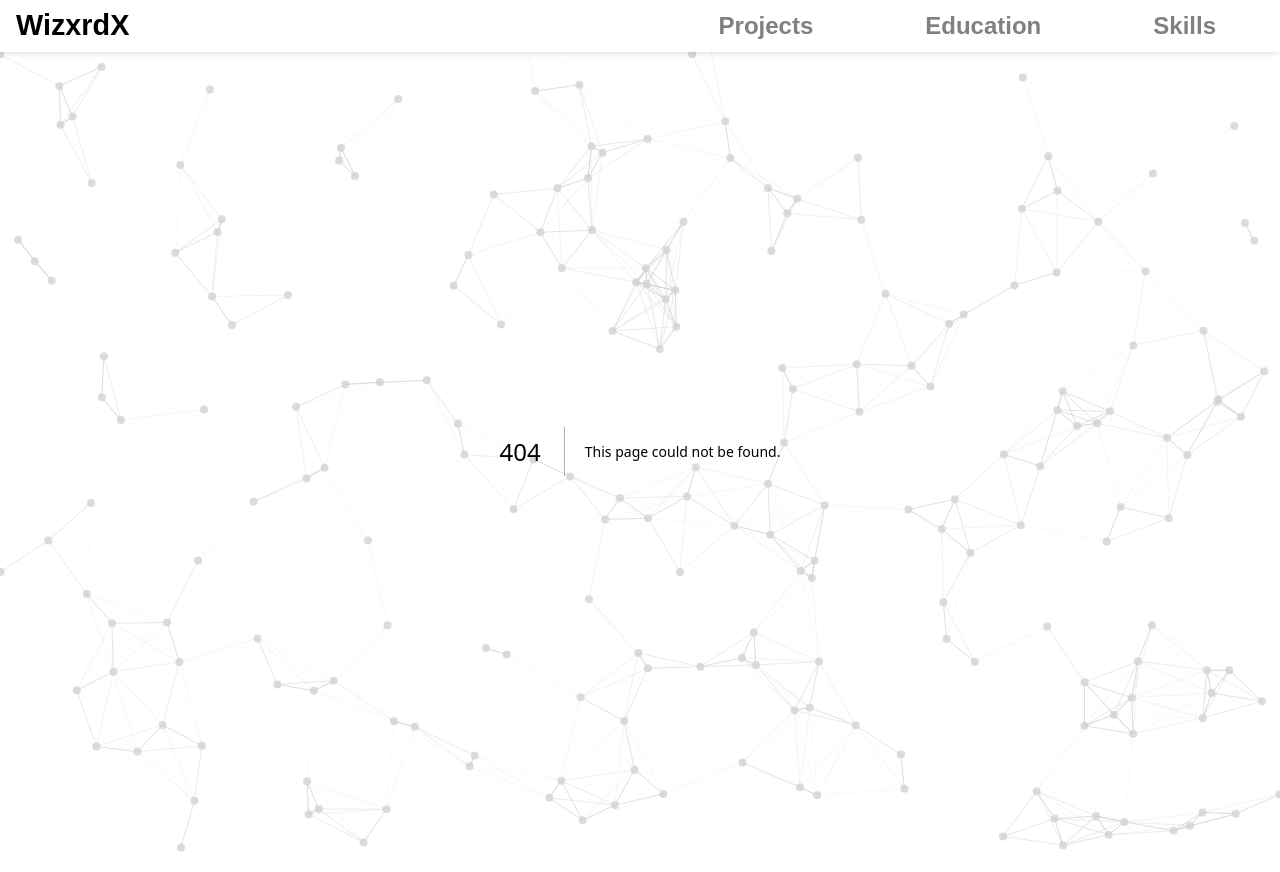
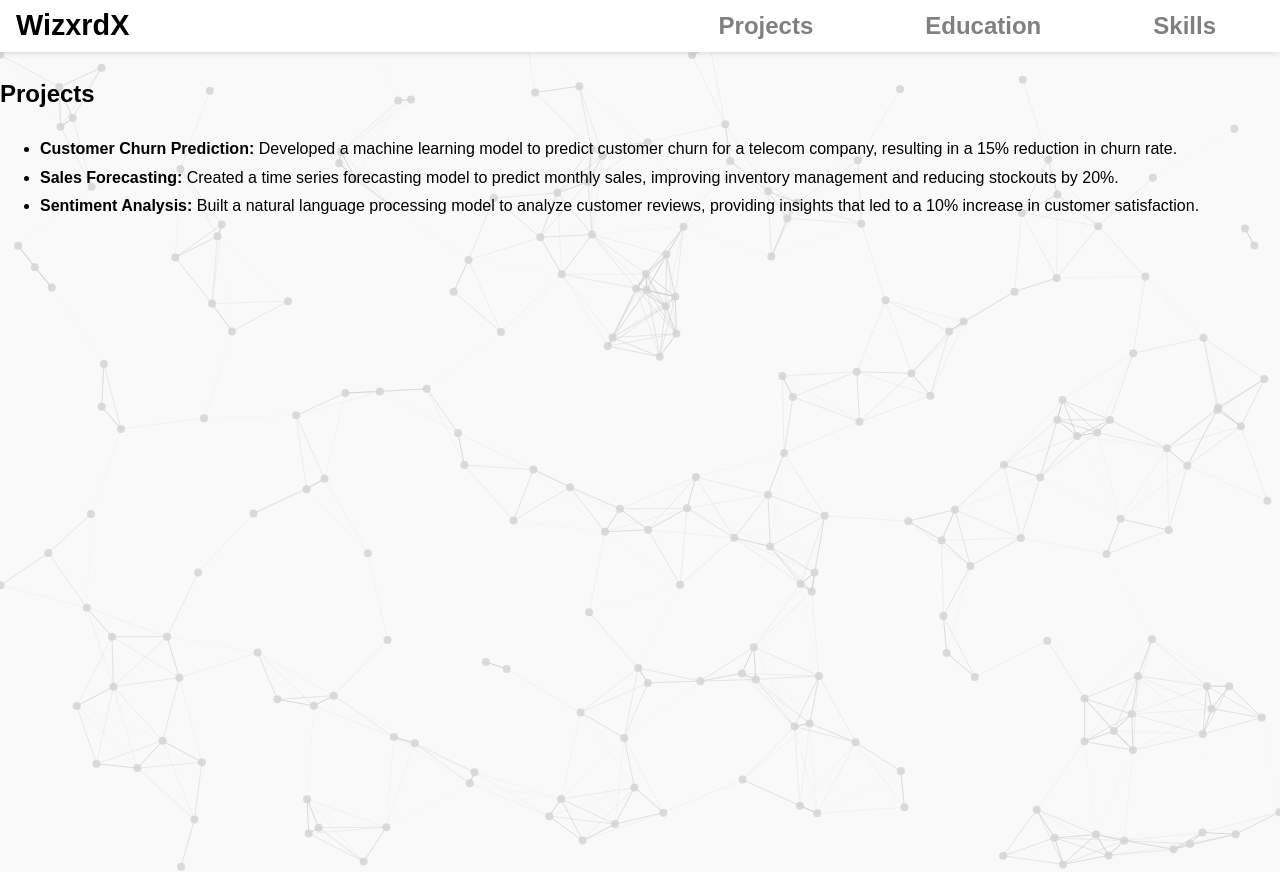
Before and after one commit to Wizxrdx/wizxrdx.github.io, a Next.js app: page /projects in a window 1280 px wide. Before the commit this address had no page. Built offline with nearby package versions, Linux system fonts and the light colour scheme.

Commit message:
Add Education, Experience, Projects, and Skills pages with relevant content

```diff
--- /dev/null
+++ b/src/app/projects/page.tsx
@@ -0,0 +1,18 @@
+export default function ProjectsPage() {
+    return (
+        <section id="projects">
+            <h2>Projects</h2>
+            <ul>
+                <li>
+                    <strong>Customer Churn Prediction:</strong> Developed a machine learning model to predict customer churn for a telecom company, resulting in a 15% reduction in churn rate.
+                </li>
+                <li>
+                    <strong>Sales Forecasting:</strong> Created a time series forecasting model to predict monthly sales, improving inventory management and reducing stockouts by 20%.
+                </li>
+                <li>
+                    <strong>Sentiment Analysis:</strong> Built a natural language processing model to analyze customer reviews, providing insights that led to a 10% increase in customer satisfaction.
+                </li>
+            </ul>
+      </section>
+    )
+}
```
Also changed, not shown: src/app/education/page.tsx (added, +15 -0 lines), src/app/experience/page.tsx (added, +17 -0 lines), src/app/skills/page.tsx (added, +12 -0 lines).
